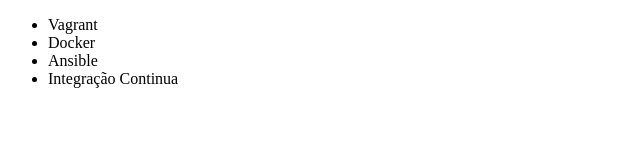
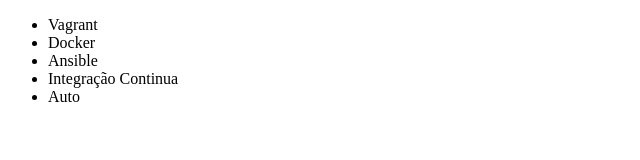
Before and after one commit to wagnermarcellus/rocket, a plain HTML site: page index.html in a window 1280 px wide. Shown: the full height of the page, 0-640 px from the left. Drawn offline with Linux system fonts and the light colour scheme.

Commit message:
auto added

```diff
--- a/index.html
+++ b/index.html
@@ -13,6 +13,7 @@
         <li>Docker</li>
         <li>Ansible</li>
         <li>Integração Continua</li>
+        <li>Auto</li>
     </ul>
 </div>
 </body>
```
